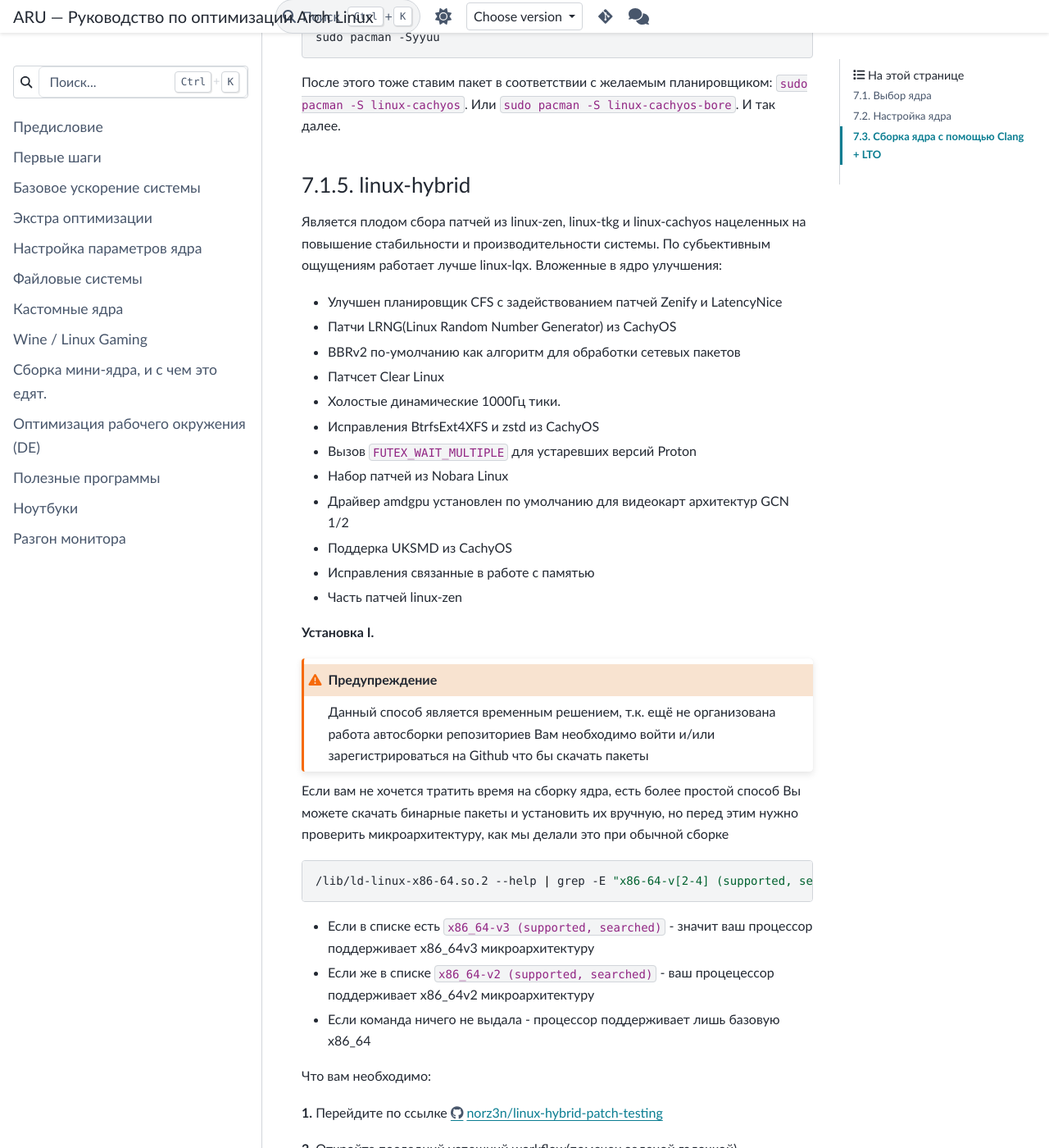
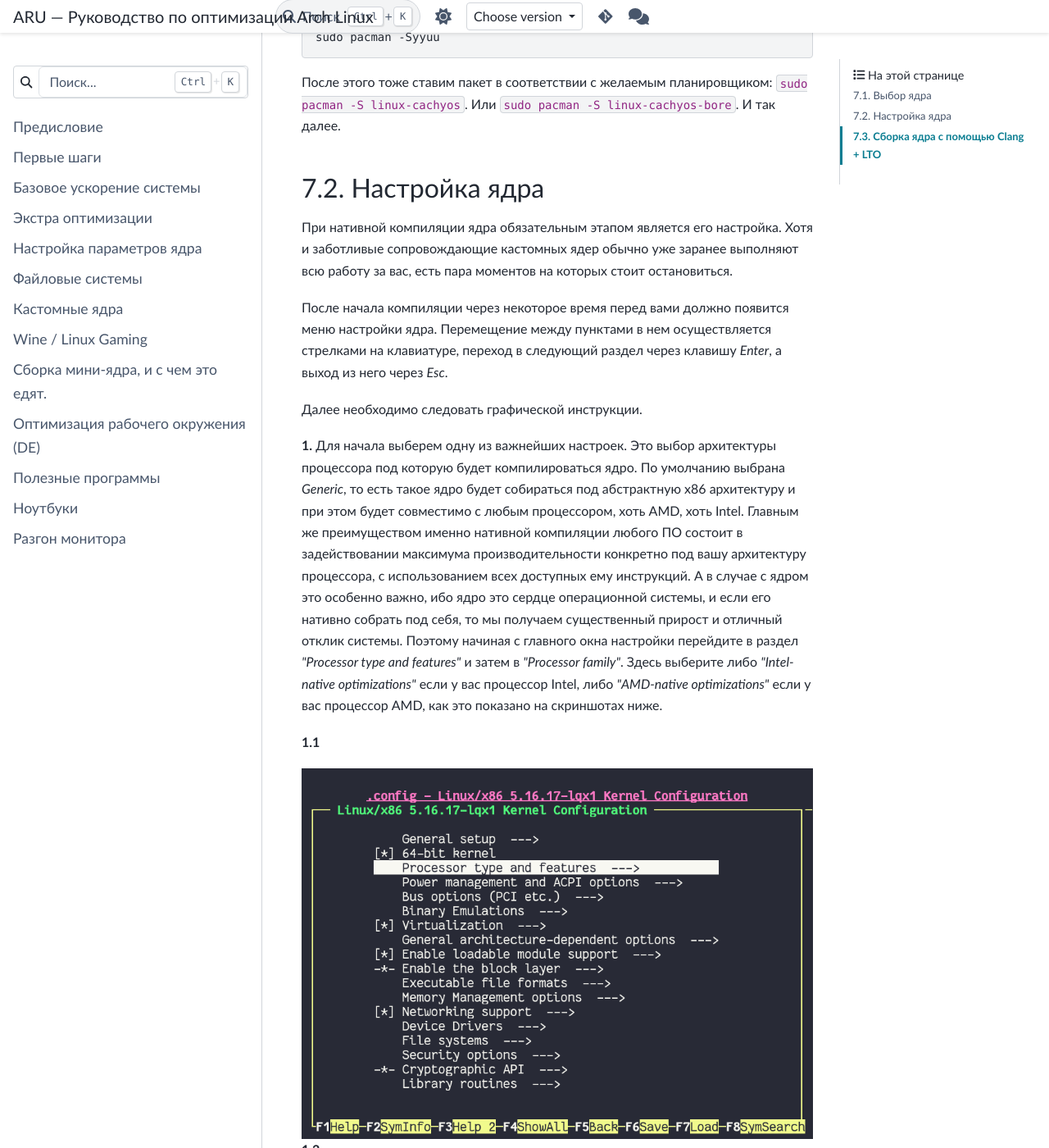
Before and after one commit to ventureoo/ARU, a Sphinx documentation site: the page built from docs/source/custom-kernels.rst, in a window 1280 px wide and 1400 px high, scrolled down 9848 px. Shown: the whole window at 82% size. Built offline with Sphinx 7.4.7 and the PyData theme 0.15.4, drawn with Linux system fonts in a browser that asks for light colours; some of the changed text lies outside the part shown.

Commit message:
Revert "Merge pull request 'custom-kernels: Add linux-hybrid' (#103) from norz3n/ARU:main into main"
This reverts commit d4a1ff70fc65c5b24ec6bcd67e70de79d99f2fd4, reversing
changes made to 47270b8ddf9a0042311f2e0e232354d3ec5c7019.

```diff
--- a/docs/source/custom-kernels.rst
+++ b/docs/source/custom-kernels.rst
@@ -431,85 +431,6 @@
 ``sudo pacman -S linux-cachyos``. Или ``sudo pacman -S
 linux-cachyos-bore``. И так далее.
 
-.. index:: kernel, linux-hybrid, native-compilation
-.. _linux-hybrid:
-
---------------
-linux-hybrid
---------------
-
-Является плодом сбора патчей из linux-zen, linux-tkg и linux-cachyos
-нацеленных на повышение стабильности и производительности системы.
-По субьективным ощущениям работает лучше linux-lqx.
-Вложенные в ядро улучшения:
-
-- Улучшен планировщик CFS с задействованием патчей Zenify и LatencyNice
-
-- Патчи LRNG(Linux Random Number Generator) из CachyOS
-
-- BBRv2 по-умолчанию как алгоритм для обработки сетевых пакетов
-
-- Патчсет Clear Linux
-
-- Холостые динамические 1000Гц тики.
-
-- Исправления Btrfs\Ext4\XFS и zstd из CachyOS
-
-- Вызов ``FUTEX_WAIT_MULTIPLE`` для устаревших версий Proton
-
-- Набор патчей из Nobara Linux
-
-- Драйвер amdgpu установлен по умолчанию для видеокарт архитектур GCN 1/2
-
-- Поддерка UKSMD из CachyOS
-
-- Исправления связанные в работе с памятью
-
-- Часть патчей linux-zen
-
-**Установка I.**
-
-.. warning:: Данный способ является временным решением, т.к. ещё не организована работа автосборки репозиториев
-   Вам необходимо войти и/или зарегистрироваться на Github что бы скачать пакеты
-
-Если вам не хочется тратить время на сборку ядра, есть более простой способ
-Вы можете скачать бинарные пакеты и установить их вручную, но перед этим нужно проверить микроархитектуру, как мы делали это при обычной сборке ::
-
-  /lib/ld-linux-x86-64.so.2 --help | grep -E "x86-64-v[2-4] (supported, searched)"
-
-- Если в списке есть ``x86_64-v3 (supported, searched)`` - значит ваш процессор поддерживает x86_64v3 микроархитектуру
-
-- Если же в списке ``x86_64-v2 (supported, searched)`` - ваш процецессор поддерживает x86_64v2 микроархитектуру
-
-- Если команда ничего не выдала - процессор поддерживает лишь базовую x86_64
-
-Что вам необходимо:
-
-**1.** Перейдите по ссылке https://github.com/norz3n/linux-hybrid-patch-testing/actions
-
-**2.** Откройте последний успешний workflow(помечен зеленой галочкой)
-
-.. image:: images/linux-hybrid-action-page.png
-
-**3.** Откройте его и прокрутите в них, там 3 артефакта, какой из них нужно скачивать указано на картинке
-Выше мы уже выполнили команду для проверки микроархитектуры, отталкиваясь от её выхлопа выбирайте необходимый артефакт
-
-.. image:: images/linux-hybrid-action-page-artifacts.png
-
-**4.** После загрузки, распакуйте скачанный zip-архив в любое удобное для вас место
-
-**5.** Откройте терминал в папке с куда вы распаковали содержимое
-и выполните эту команду::
-
-  sudo pacman -U linux-hybrid*.pkg.tar.zst
-
-Она установит пакеты linux-hybrid и linux-hybrid-headers.
-После установки, выполните команду ниже, что бы обновить загрузчик::
-
-  sudo grub-mkconfig -o /boot/grub/grub.cfg
-
-На этом установка ядра завершена
-
 .. index:: kernel, configure
 .. _manual_kernel_configuration:
 
```
Also changed, not shown: docs/source/images/linux-hybrid-action-page-artifacts.png (deleted), docs/source/images/linux-hybrid-action-page.png (deleted).
